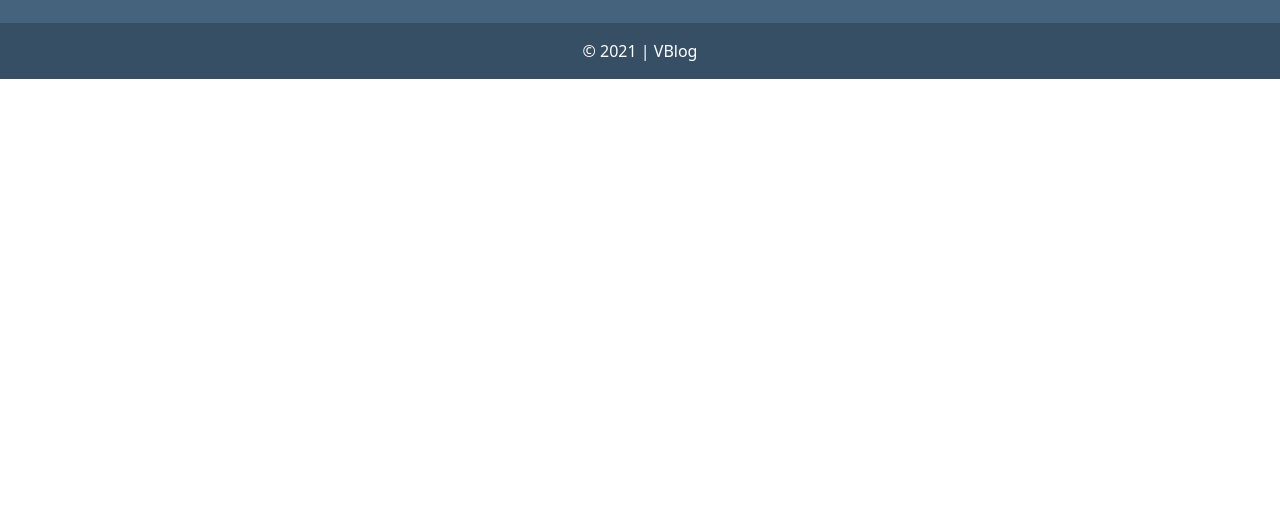
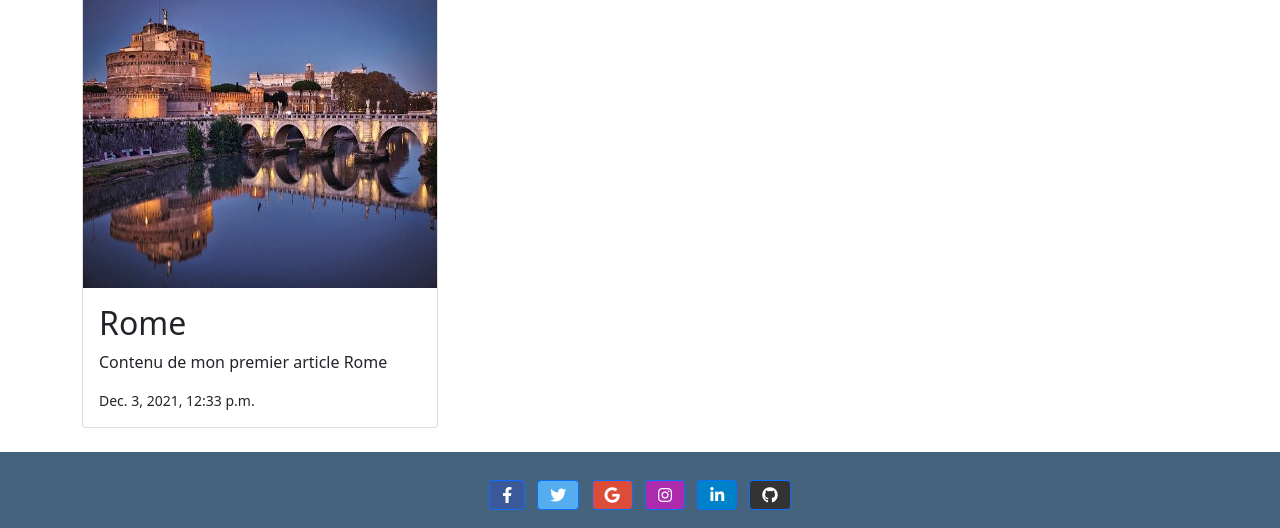
Before and after one commit to BenFradjKhalil/-blogest, a Django app: page /articles/ in a window 1280 px wide. Shown: the part 1249-1777 px from the top of the page. Before the commit the page ends 1328 px from the top, so only its background shows below. Run offline with Django 3.2, Linux system fonts and the light colour scheme; data comes from the database, SQL or seed files in the repository.

Commit message:
deuxiemse changemenstssmm

```diff
--- a/articles/models.py
+++ b/articles/models.py
@@ -6,7 +6,7 @@ class Articles(models.Model):
     contenu=models.TextField()
     slug=models.SlugField(max_length=100)
     date_publication=models.DateTimeField(auto_now_add=True)
-    images=models.ImageField(default='default.jpg')
+    images=models.ImageField()
 
     def __str__(self):
         return self.titre
--- a/articles/templates/articles/articles.html
+++ b/articles/templates/articles/articles.html
@@ -21,7 +21,9 @@
         {% for article in articles %}
         <div class=" col-md-6 col-lg-4 mb-4">
         <div class="card">
-
+        <a  href="{% url 'articles:article' slug=article.slug %}">
+            <img class="card-img-top" style="height: 300px;" src="{{ article.images.url }}" alt="{{ article.titre }}">
+        </a>
 
         <div class="card-body">
              <h2 class="card-title">{{ article.titre }}</h2>
```
Also changed, not shown: articles/migrations/0004_alter_articles_images.py (added).
